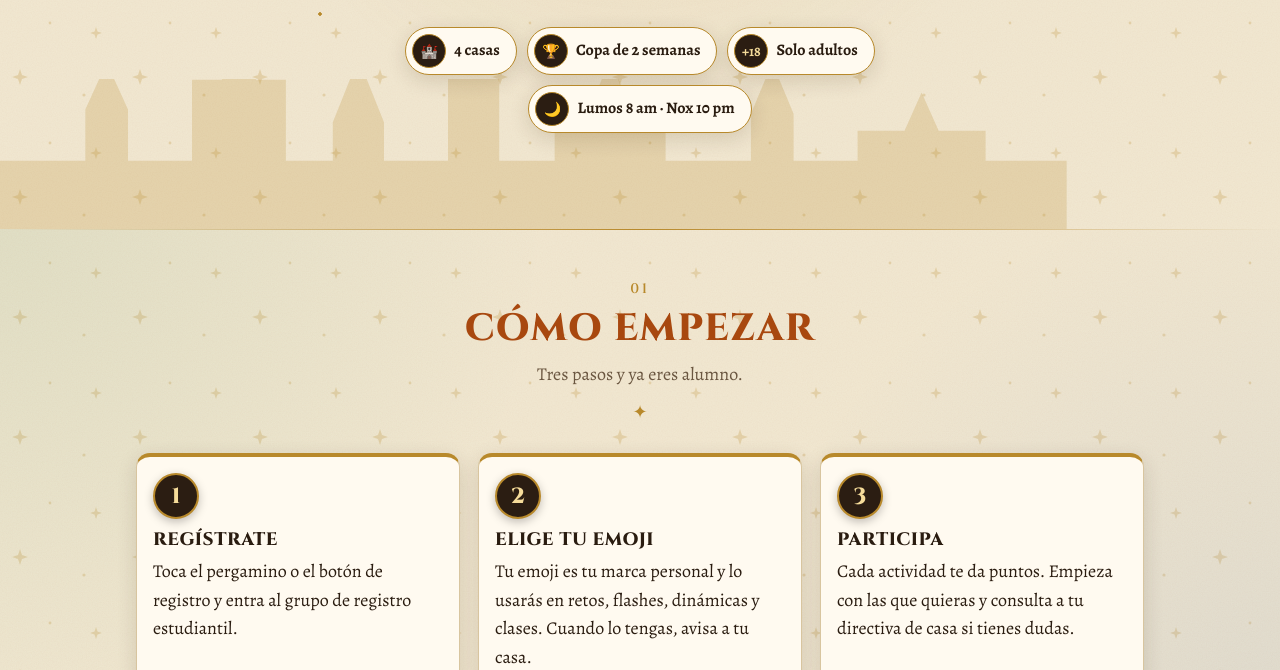
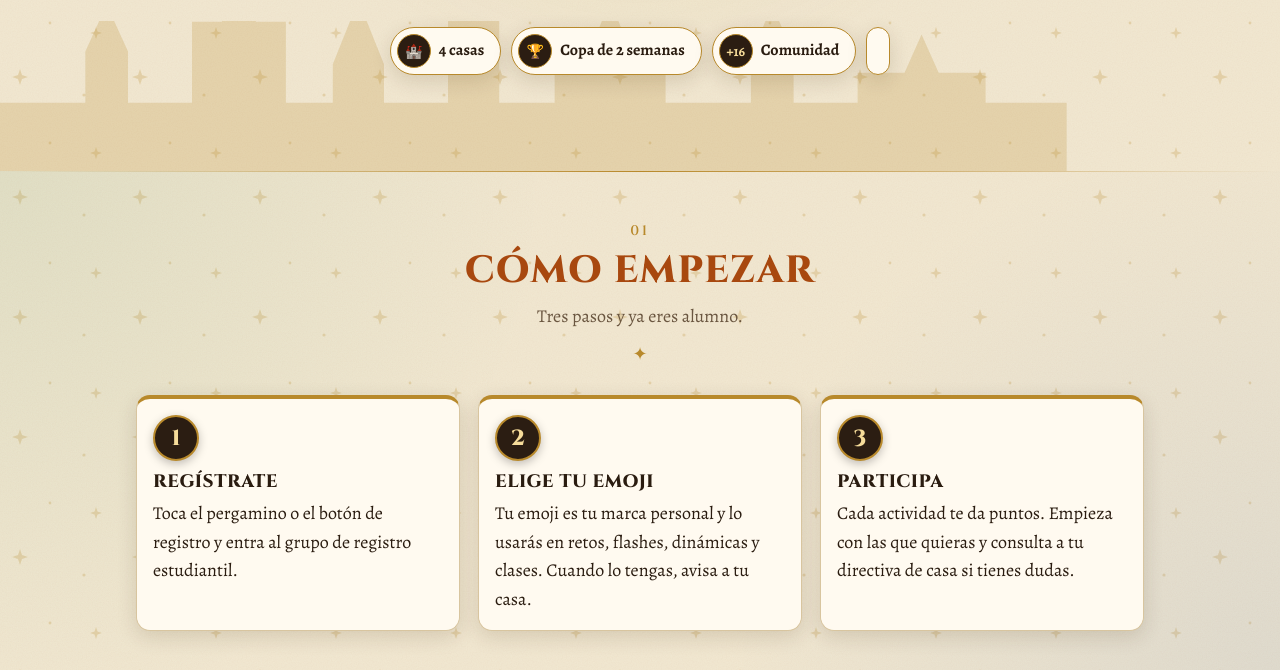
Before and after one commit to slrcttr332/HOGWARTS-MAGIC-REBELLION, a plain HTML site: page index.html in a window 1280 px wide. Shown: the part 905-1575 px from the top of the page. Drawn offline with nearby package versions, Linux system fonts and the light colour scheme.

Commit message:
Update index.html

```diff
--- a/index.html
+++ b/index.html
@@ -86,7 +86,7 @@ h1,h2,h3{text-transform:uppercase;letter-spacing:.03em}
 <h1 id="ht">Te sentirás como en un verdadero Hogwarts</h1><p id="hp"></p>
 <a class="scroll" data-l="registro" href="#" aria-label="Toca el pergamino para registrarte"><svg viewBox="0 0 200 120" aria-hidden="true"><rect x="26" y="22" width="148" height="76" fill="#ead7a8" stroke="#8a5a1e" stroke-width="2"/><g stroke="#8a5a1e" stroke-opacity=".55" stroke-width="3" stroke-linecap="round"><path d="M48 44h104M48 58h104M48 72h70"/></g><rect x="12" y="14" width="30" height="92" rx="15" fill="#d9bc7e" stroke="#8a5a1e" stroke-width="2"/><rect x="158" y="14" width="30" height="92" rx="15" fill="#d9bc7e" stroke="#8a5a1e" stroke-width="2"/><ellipse cx="27" cy="22" rx="9" ry="5" fill="#b8892b" opacity=".6"/><ellipse cx="173" cy="22" rx="9" ry="5" fill="#b8892b" opacity=".6"/><circle cx="140" cy="82" r="11" fill="#a3261e" stroke="#6e1410" stroke-width="2"/><path d="M140 76l2 4 4 .5-3 3 .8 4.2-3.8-2-3.8 2 .8-4.2-3-3 4-.5z" fill="#f6dc9a"/></svg><span>Toca el pergamino para registrarte</span></a>
 <div><a class="btn" data-l="registro" href="#">Registrarme</a><a class="btn alt" href="#empezar">Cómo funciona</a></div>
-<ul class="chips"><li><i>🏰</i>4 casas</li><li><i>🏆</i>Copa de 2 semanas</li><li><i>+18</i>Solo adultos</li><li><i>🌙</i>Lumos 8 am · Nox 10 pm</li></ul></div></header>
+<ul class="chips"><li><i>🏰</i>4 casas</li><li><i>🏆</i>Copa de 2 semanas</li><li><i>+16</i>Comunidad</li><li></ul></div></header>
 <main id="main"></main>
 <footer>Proyecto de fans sin fines de lucro. Hogwarts Magic Rebellion no tiene relación con Warner Bros. Entertainment ni con J. K. Rowling. Harry Potter y sus nombres son marcas de sus respectivos dueños.<br>Dirigido por Abi Umbridge y Valery Cobblepot.</footer>
 <div class="cta"><a class="btn" data-l="registro" href="#">Registrarme ahora</a></div>
```
